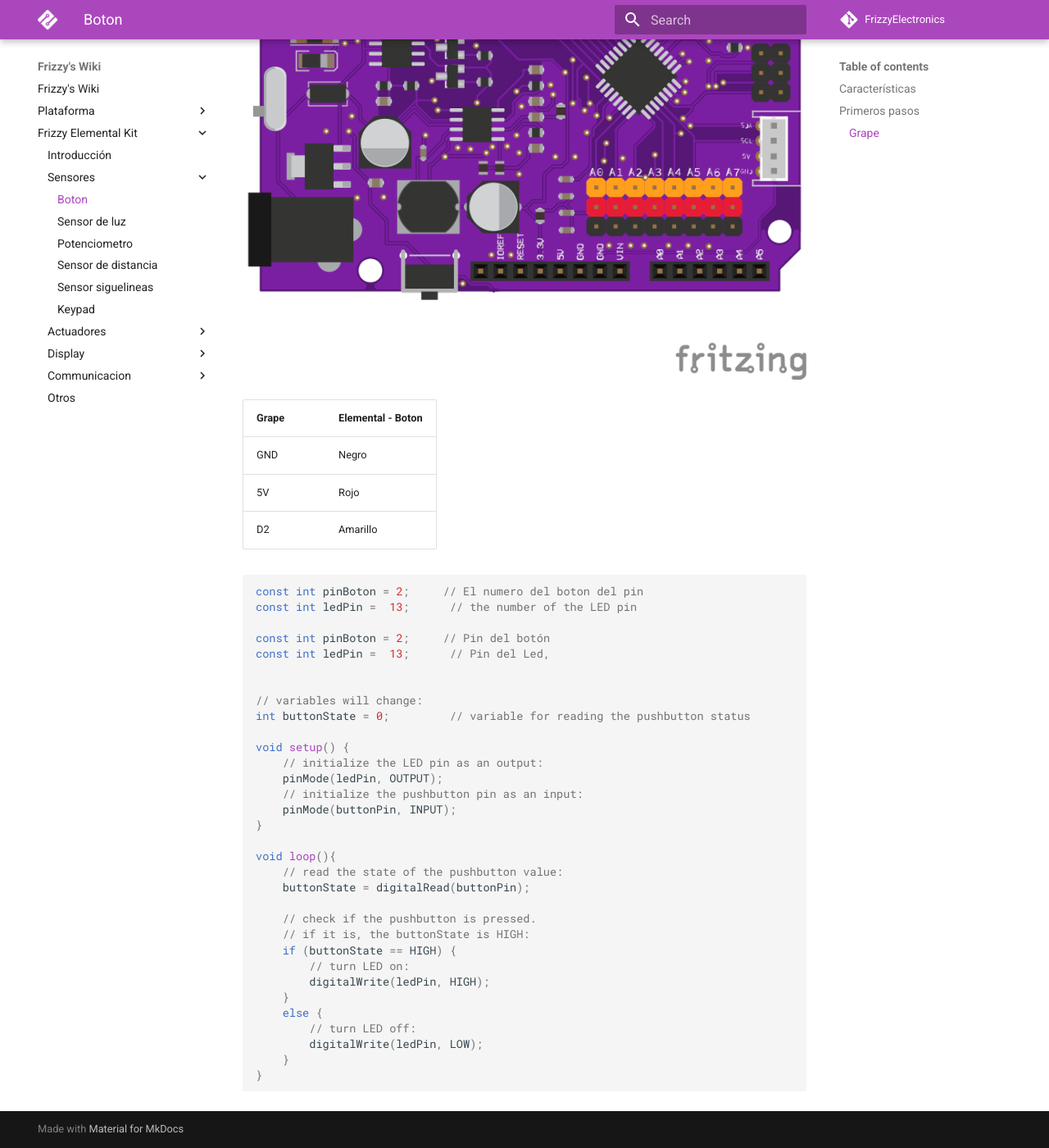
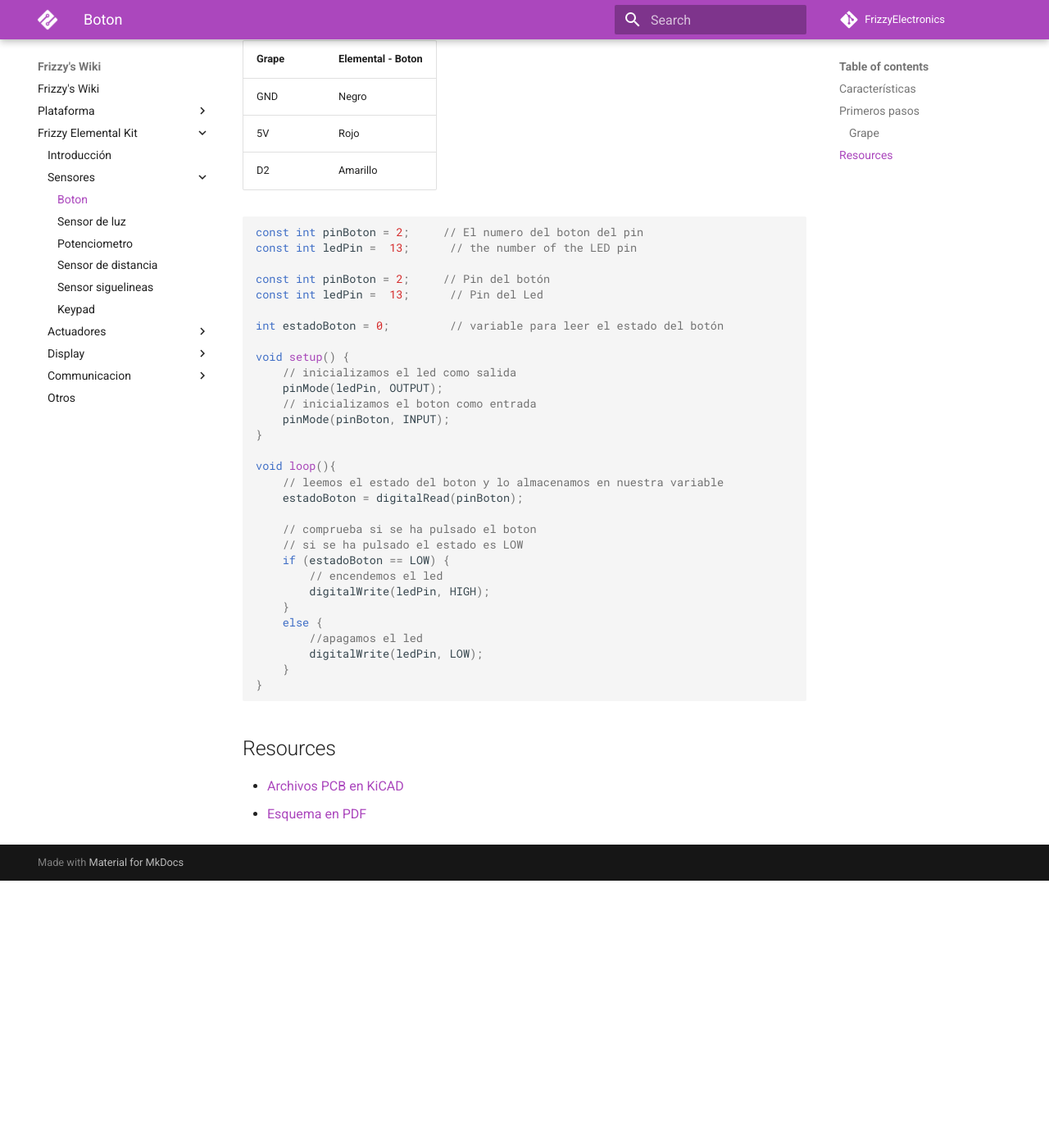
Before and after one commit to FrizzyElectronics/ElementalKitDocs, an MkDocs documentation site: the page built from docs/boton.md, in a window 1280 px wide and 1400 px high, scrolled down 1596 px. Shown: the whole window at 82% size. Built offline with MkDocs 1.6.1 and Material for MkDocs 9.7.7, drawn with Linux system fonts in a browser that asks for light colours; comment, search, counter and statistics services are not loaded; old or Windows-style settings are respelled for this version of MkDocs; after the commit the page ends 2670 px from its top, so only the background shows below that.

Commit message:
Codigo de boton terminado

````diff
--- a/docs/boton.md
+++ b/docs/boton.md
@@ -14,7 +14,8 @@ El módulo de botón es un pequeño switch momentaneo de 12mm. Contiene el propi
 
 ###Grape
 
-[![Texto alternativo](images/montaje_boton.png "Modulo de boton básico")](www.frizzy.es/grape)
+
+<img src="../images/montaje_boton.png" alt="Drawing" style="width: 400px;"/>
 
 | Grape | Elemental - Boton |
 | ----- | ----------------- |
@@ -28,32 +29,37 @@ const int pinBoton = 2;     // El numero del boton del pin
 const int ledPin =  13;      // the number of the LED pin
 
 const int pinBoton = 2;     // Pin del botón
-const int ledPin =  13;      // Pin del Led,
+const int ledPin =  13;      // Pin del Led
 
-
-// variables will change:
-int buttonState = 0;         // variable for reading the pushbutton status
+int estadoBoton = 0;         // variable para leer el estado del botón
 
 void setup() {
-    // initialize the LED pin as an output:
+    // inicializamos el led como salida
     pinMode(ledPin, OUTPUT);
-    // initialize the pushbutton pin as an input:
-    pinMode(buttonPin, INPUT);
+    // inicializamos el boton como entrada
+    pinMode(pinBoton, INPUT);
 }
 
 void loop(){
-    // read the state of the pushbutton value:
-    buttonState = digitalRead(buttonPin);
+    // leemos el estado del boton y lo almacenamos en nuestra variable
+    estadoBoton = digitalRead(pinBoton);
 
-    // check if the pushbutton is pressed.
-    // if it is, the buttonState is HIGH:
-    if (buttonState == HIGH) {
-        // turn LED on:
+    // comprueba si se ha pulsado el boton
+    // si se ha pulsado el estado es LOW
+    if (estadoBoton == LOW) {
+        // encendemos el led
         digitalWrite(ledPin, HIGH);
     }
     else {
-        // turn LED off:
+        //apagamos el led
         digitalWrite(ledPin, LOW);
     }
 }
 ```
+
+
+Resources
+---------
+
+-   [Archivos PCB en KiCAD](https://github.com/FrizzyElectronics/BasicModule-II)
+-   [Esquema en PDF](https://raw.githubusercontent.com/FrizzyElectronics/BasicModule-II/master/pdf/BasicModule-II.pdf "File:BasicModule-II.pdf")
````
